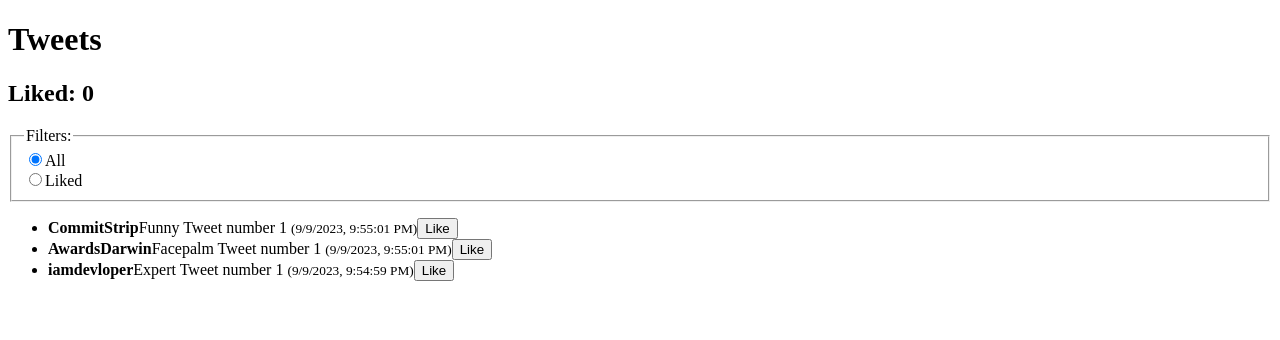
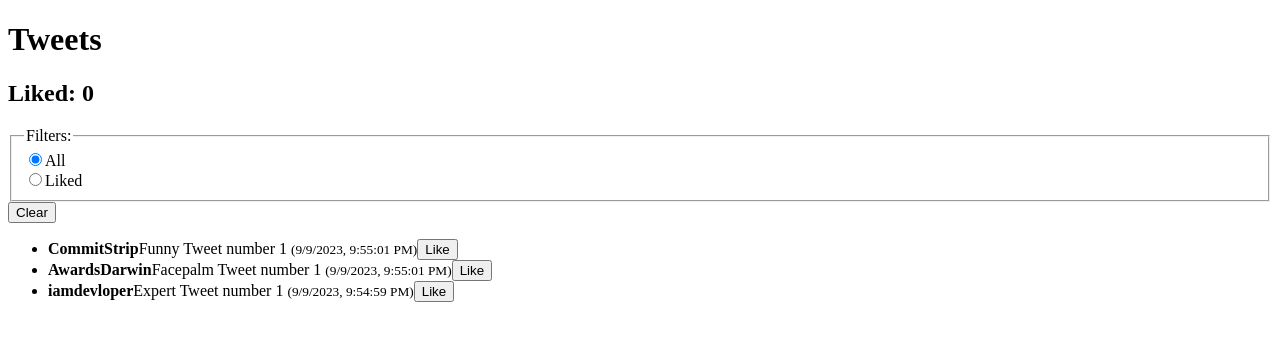
Before and after one commit to berkeatac/rxjs-twitter, a React (Vite) app: page / in a window 1280 px wide. Shown: the top 340 px of the page. Built offline with nearby package versions, Linux system fonts and the light colour scheme.

Commit message:
feat: implement tweets clear button

```diff
--- a/src/App.tsx
+++ b/src/App.tsx
@@ -50,6 +50,12 @@ const App = () => {
       <h1 className="">Tweets</h1>
       <h2 className="">Liked: {likeCount}</h2>
       <Filters activeFilter={activeFilter} changeFilter={handleFilterChange} />
+      <button
+        className="rounded border border-blue-500 bg-transparent px-2 py-1 font-semibold text-blue-700 hover:border-transparent hover:bg-blue-500 hover:text-white"
+        onClick={() => dispatch({ type: 'CLEAR_TWEETS' })}
+      >
+        Clear
+      </button>
       <ul className="">
         <TweetList
           tweets={getTweetsByFilter(tweets, activeFilter)}
--- a/src/reducers/tweetsReducer.ts
+++ b/src/reducers/tweetsReducer.ts
@@ -12,6 +12,9 @@ type Action =
   | {
       type: 'SET_FILTER'
       payload: FiltersEnum
+    }
+  | {
+      type: 'CLEAR_TWEETS'
     }
 
 const tweetReducer = (
@@ -52,6 +55,12 @@ const tweetReducer = (
         likeCount: state.likeCount,
         activeFilter: action.payload
       }
+    case 'CLEAR_TWEETS':
+      return {
+        tweets: [],
+        likeCount: 0,
+        activeFilter: state.activeFilter
+      }
     default:
       break
   }
```
